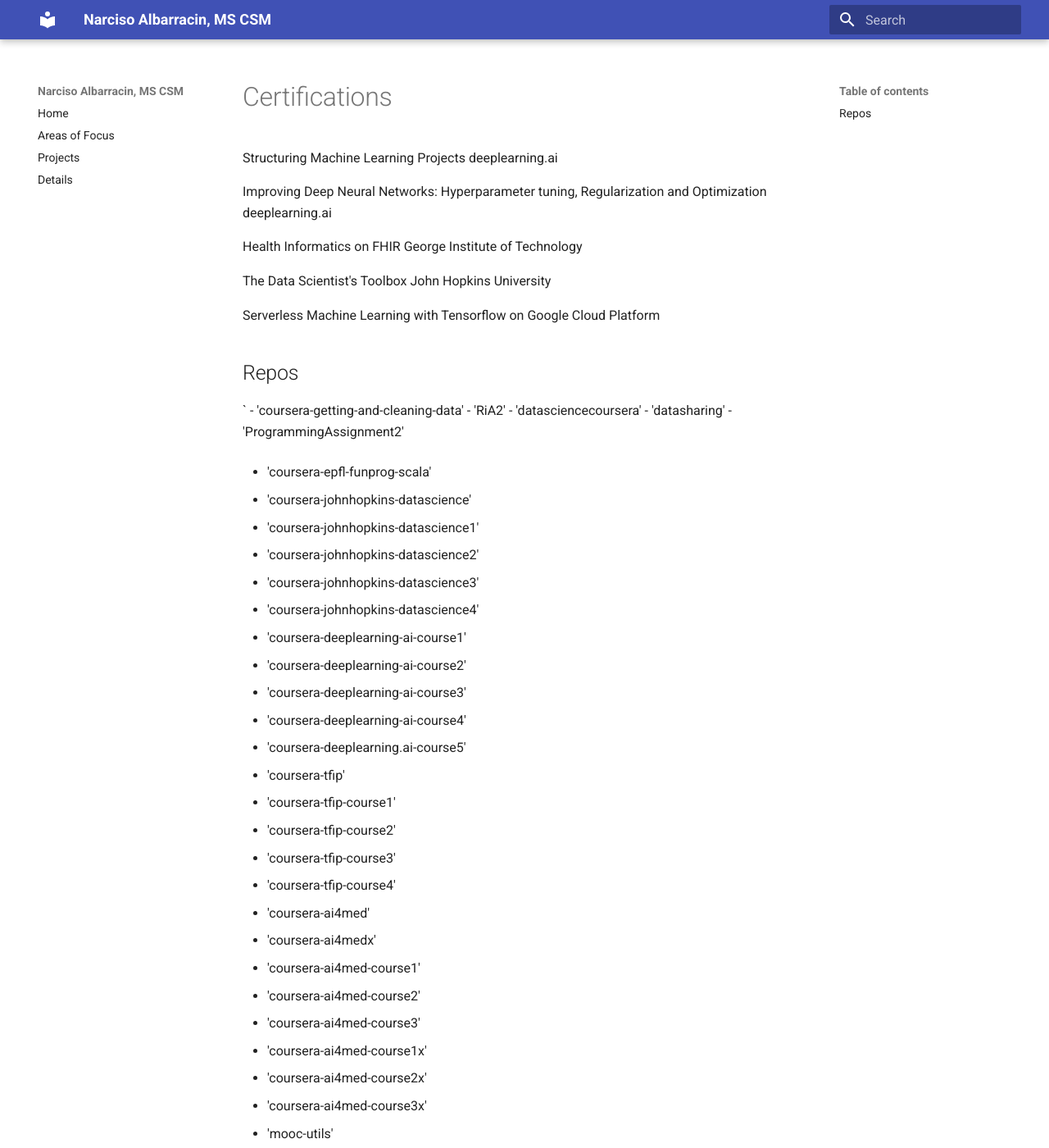
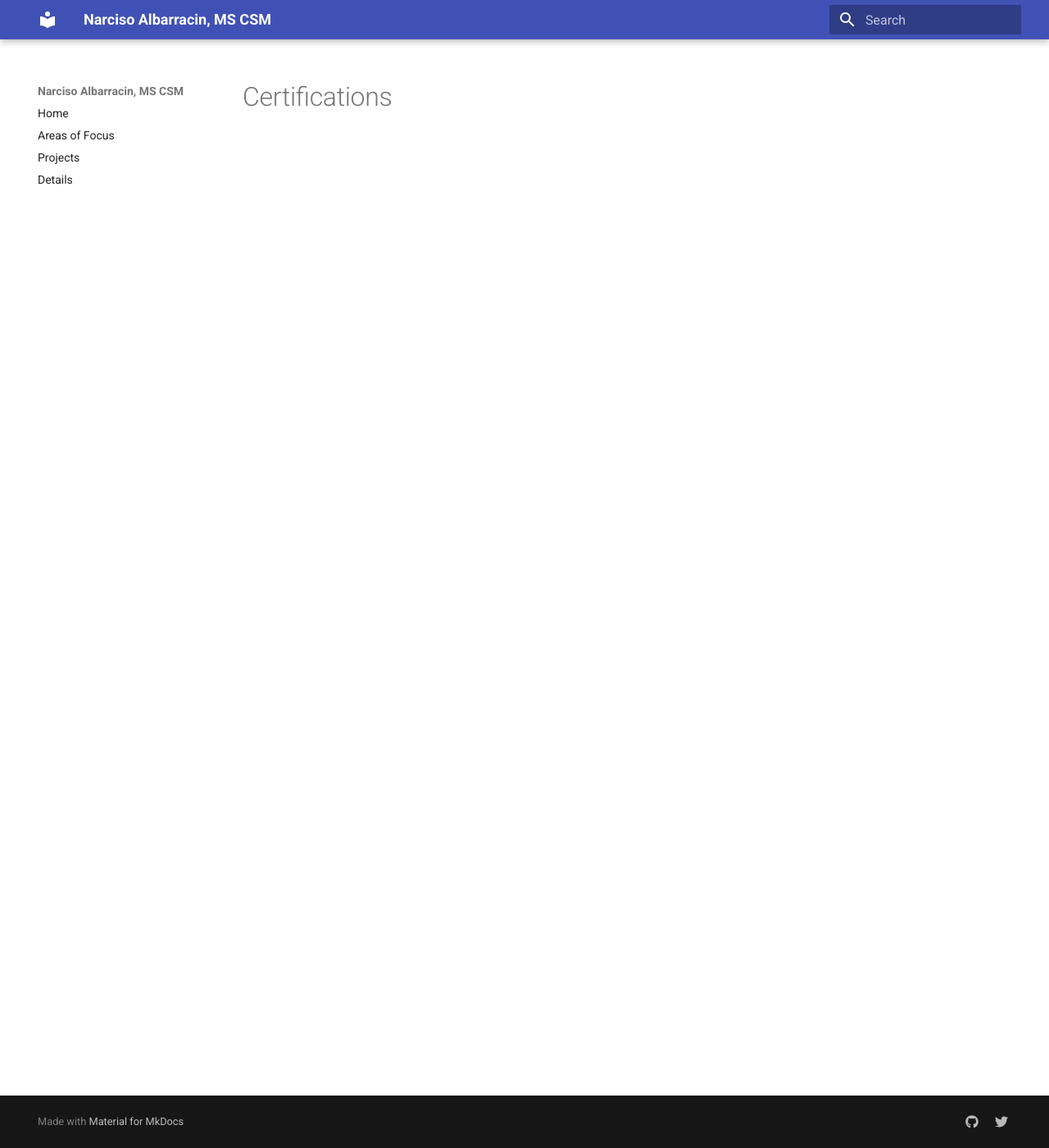
Before and after one commit to nalbarr/portfolio, an MkDocs documentation site: the page built from docs/certifications.md, in a window 1280 px wide and 1400 px high. Shown: the whole window at 82% size. Built offline with MkDocs 1.6.1 and Material for MkDocs 9.7.7, drawn with Linux system fonts in a browser that asks for light colours; some of the changed text lies outside the part shown.

Commit message:
NA. Clear out certifications. Fix later.

```diff
--- a/docs/certifications.md
+++ b/docs/certifications.md
@@ -1,59 +1 @@
 # Certifications
-
-Structuring Machine Learning Projects
-    deeplearning.ai
-
-Improving Deep Neural Networks:  Hyperparameter tuning, Regularization and Optimization
-    deeplearning.ai
-
-Health Informatics on FHIR
-    George Institute of Technology
-
-The Data Scientist's Toolbox
-    John Hopkins University
-
-Serverless Machine Learning with Tensorflow on Google Cloud Platform
-
-## Repos
-`
-- 'coursera-getting-and-cleaning-data'
-- 'RiA2'
-- 'datasciencecoursera'
-- 'datasharing'
-- 'ProgrammingAssignment2'
-
-- 'coursera-epfl-funprog-scala'
-
-- 'coursera-johnhopkins-datascience'
-- 'coursera-johnhopkins-datascience1'
-- 'coursera-johnhopkins-datascience2'
-- 'coursera-johnhopkins-datascience3'
-- 'coursera-johnhopkins-datascience4'
-
-- 'coursera-deeplearning-ai-course1'
-- 'coursera-deeplearning-ai-course2'
-- 'coursera-deeplearning-ai-course3'
-- 'coursera-deeplearning-ai-course4'
-- 'coursera-deeplearning.ai-course5'
-
-- 'coursera-tfip'
-- 'coursera-tfip-course1'
-- 'coursera-tfip-course2'
-- 'coursera-tfip-course3'
-- 'coursera-tfip-course4'
-
-- 'coursera-ai4med'
-- 'coursera-ai4medx'
-- 'coursera-ai4med-course1'
-- 'coursera-ai4med-course2'
-- 'coursera-ai4med-course3'
-
-- 'coursera-ai4med-course1x'
-- 'coursera-ai4med-course2x'
-- 'coursera-ai4med-course3x'
-
-- 'mooc-utils'
-
-x - 'coursera-stanford-machine-learning'
-
-- 'coursera-msu-gamedev-course1'
```
